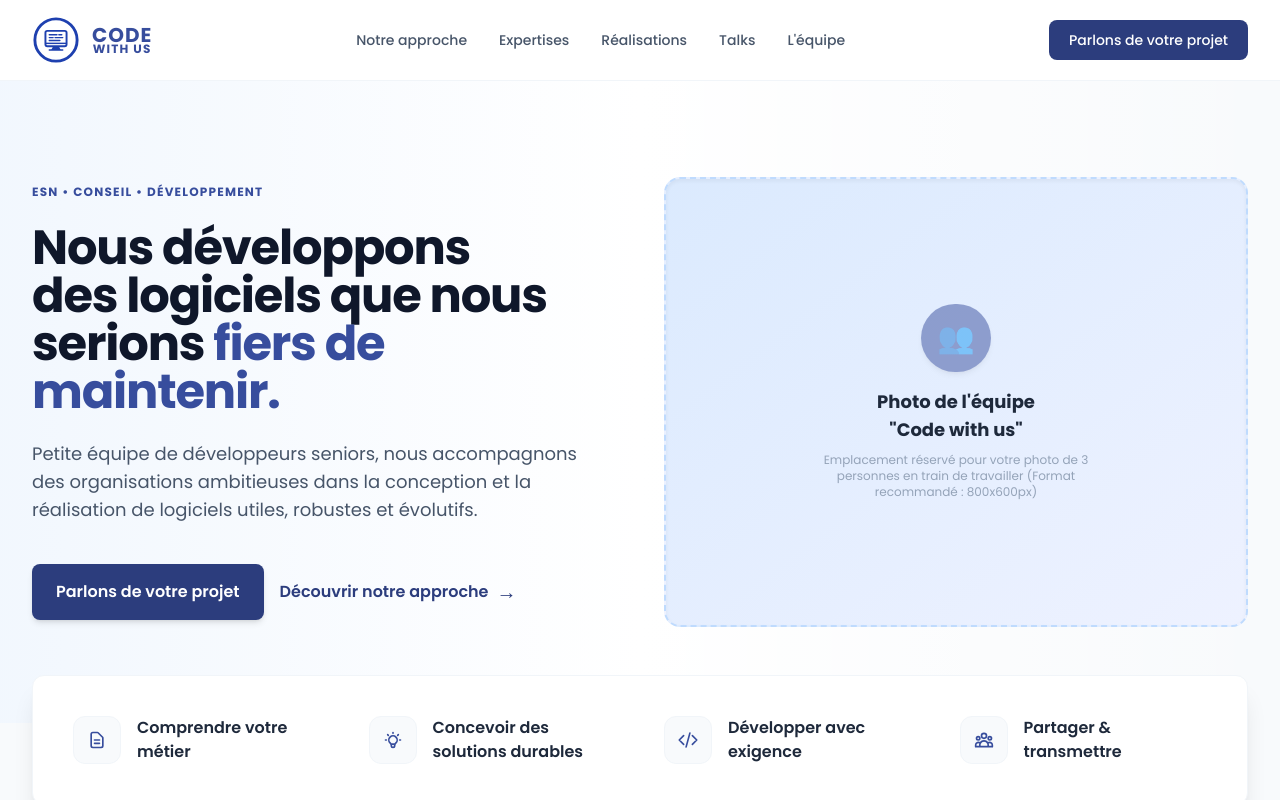
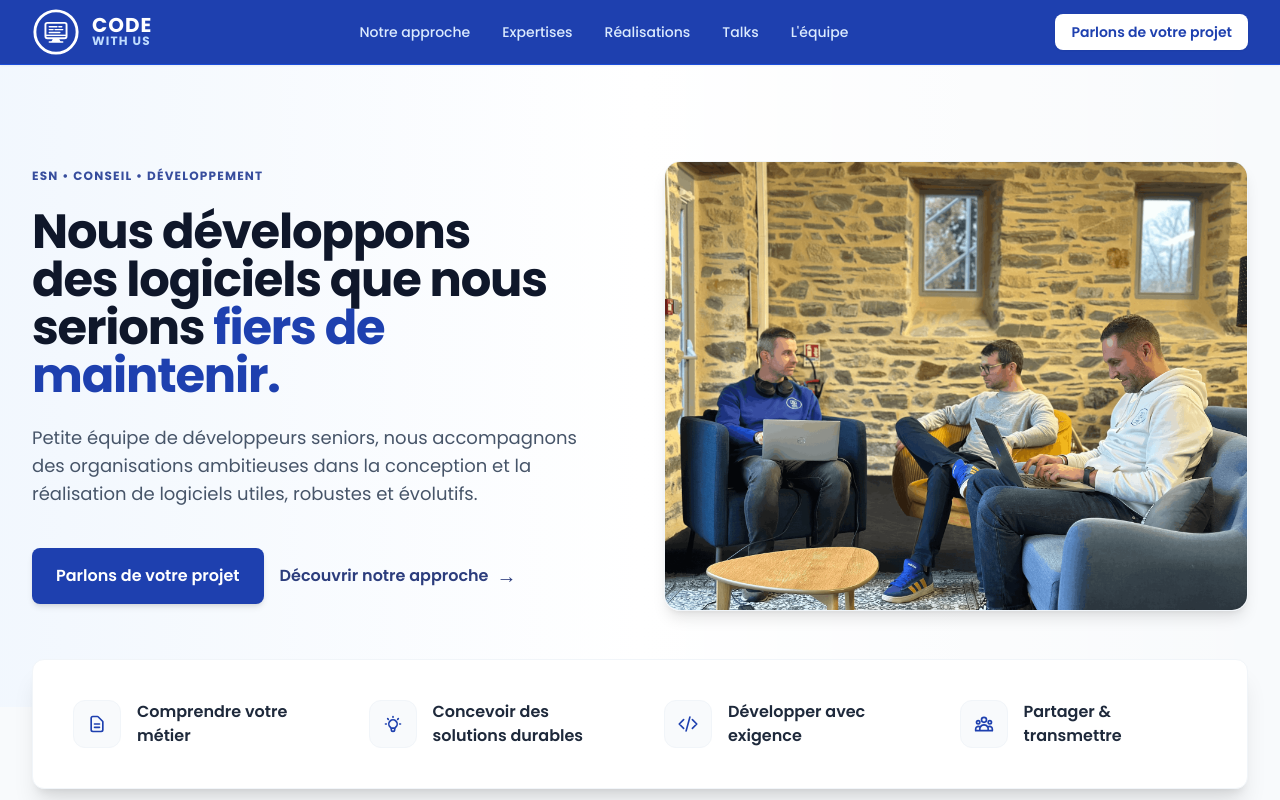
Before and after one commit to Code-with-us-fr/website, an Astro site in the folder astro/: page /website/ in a window 1280 px wide. Shown: the top 800 px of the page. Built offline with nearby package versions, Linux system fonts and the light colour scheme; Astro itself is replaced by a stand-in of ours.

Commit message:
Astro brand new website blue header version

```diff
--- a/astro/src/components/Expertises.astro
+++ b/astro/src/components/Expertises.astro
@@ -18,7 +18,7 @@ const baseUrl = import.meta.env.BASE_URL.replace(/\/$/, "");
         {expertises.map((exp) => (
                 <div class="bg-white p-6 rounded-xl border border-slate-100 shadow-sm hover:shadow-md transition-all duration-200 flex flex-col justify-between group cursor-pointer">
                     <div class="space-y-4">
-                        <div class="text-esn-blue bg-slate-50 group-hover:bg-esn-blue group-hover:text-white transition-colors duration-200 w-12 h-12 flex items-center justify-center rounded-xl">
+                        <div class="text-[#1e40af] bg-slate-50 group-hover:bg-[#1e40af] group-hover:text-white transition-colors duration-200 w-12 h-12 flex items-center justify-center rounded-xl">
                             {exp.id === 'dev' && (
                                     <svg class="w-6 h-6" fill="none" stroke="currentColor" stroke-width="2" viewBox="0 0 24 24">
                                         <path stroke-linecap="round" stroke-linejoin="round" d="M17.25 6.75L22.5 12l-5.25 5.25m-10.5 0L1.5 12l5.25-5.25m7.5-3l-4.5 16.5" />
@@ -58,9 +58,6 @@ const baseUrl = import.meta.env.BASE_URL.replace(/\/$/, "");
                         <h3 class="font-bold text-slate-900 text-lg group-hover:text-esn-blue transition-colors duration-200">
                             {exp.title}
                         </h3>
-                        <p class="text-sm text-slate-500 leading-relaxed">
-                            {exp.desc}
-                        </p>
                     </div>
                 </div>
         ))}
--- a/astro/src/components/Footer.astro
+++ b/astro/src/components/Footer.astro
@@ -1,6 +1,7 @@
 ---
 const baseUrl = import.meta.env.BASE_URL.replace(/\/$/, "");
 const currentYear = new Date().getFullYear();
+const logoUrl = `${baseUrl}/images/logo-blanc.svg`;
 ---
 
 <footer class="bg-slate-900 text-slate-400 border-t border-slate-800 font-sans">
@@ -9,9 +10,16 @@ const currentYear = new Date().getFullYear();
         <div class="grid grid-cols-1 md:grid-cols-4 gap-8 md:gap-12 mb-12">
             <!-- Colonne 1 : Brand & Pitch -->
             <div class="md:col-span-2 space-y-4">
-                <a href={`${baseUrl}/`} class="text-white font-bold text-lg tracking-tight flex items-center gap-2 group">
-                    <span class="text-esn-blue font-black">&lt;/&gt;</span>
-                    <span>Code with us</span>
+                <a href={`${baseUrl}/`} class="flex items-center gap-3 group transition-transform duration-200 select-none">
+                    <img
+                            src={logoUrl}
+                            alt="Code With Us Logo"
+                            class="w-10 h-10 object-contain shrink-0"
+                    />
+                    <!-- Nom de la marque sur une seule ligne et en plus gros -->
+                    <span class="font-black text-lg text-white tracking-wide leading-none uppercase">
+                        Code with us
+                    </span>
                 </a>
                 <p class="text-sm text-slate-400 max-w-sm leading-relaxed">
                     Par les devs, pour les devs. Entreprise de Services Numériques spécialisée dans la conception de solutions durables et le développement de logiciels d'excellence.
--- a/astro/src/components/Header.astro
+++ b/astro/src/components/Header.astro
@@ -1,74 +1,101 @@
 ---
-// src/components/Header.astro
+// Récupère la base configurée pour GitHub Pages
 const baseUrl = import.meta.env.BASE_URL.replace(/\/$/, "");
+// Chemin vers l'image dans le dossier public
+const logoUrl = `${baseUrl}/images/logo-blanc.svg`;
 ---
 
-<header class="bg-white border-b border-slate-100 sticky top-0 z-50">
-    <div class="max-w-7xl mx-auto px-4 sm:px-6 lg:px-8 h-20 flex items-center justify-between">
-        <!-- Zone Logo à la place de l'ancien texte et des </> -->
-        <a href="/" class="flex items-center gap-3 group transition-transform duration-200">
+<header class="bg-[#1e40af] border-b border-blue-700 sticky top-0 z-50 shadow-sm transition-colors duration-300">
+    <div class="max-w-7xl mx-auto px-4 sm:px-6 lg:px-8 h-16 flex items-center justify-between relative">
+
+        <!-- 1. ZONE LOGO -->
+        <a href={`${baseUrl}/`} class="flex items-center gap-3 group transition-transform duration-200 shrink-0">
             <img
-                    src="/website/images/logo.svg"
+                    src={logoUrl}
                     alt="Code With Us Logo"
                     class="w-12 h-12 object-contain"
             />
-            <!-- Optionnel : Vous pouvez masquer le texte sur mobile et le laisser sur desktop si besoin -->
-            <div class="flex flex-col justify-center select-none text-center">
-                <span class="font-black text-xl text-esn-blue tracking-wider leading-none">
+
+            <!-- Texte sur 2 lignes -->
+            <div class="flex flex-col justify-center select-none text-left">
+                <span class="font-black text-xl text-white tracking-wider leading-none">
                   CODE
                 </span>
-                <span class="font-bold text-xs text-esn-blue tracking-widest leading-none -mt-0.5">
+                <span class="font-bold text-xs text-blue-200 tracking-widest -mt-0.5">
                   WITH US
                 </span>
             </div>
         </a>
 
-        <nav class="hidden md:flex items-center gap-8 text-sm font-medium text-slate-600">
-            <a href={`${baseUrl}/#approche`} class="hover:text-esn-blue transition-colors duration-150 relative py-1 after:content-[''] after:absolute after:w-full after:scale-x-0 after:h-[2px] after:bottom-0 after:left-0 after:bg-esn-blue-dark after:origin-bottom-right after:transition-transform after:duration-200 hover:after:scale-x-100 hover:after:origin-bottom-left">Notre approche</a>
-            <a href={`${baseUrl}/#expertises`} class="hover:text-esn-blue transition-colors duration-150 relative py-1 after:content-[''] after:absolute after:w-full after:scale-x-0 after:h-[2px] after:bottom-0 after:left-0 after:bg-esn-blue-dark after:origin-bottom-right after:transition-transform after:duration-200 hover:after:scale-x-100 hover:after:origin-bottom-left">Expertises</a>
-            <a href={`${baseUrl}/#realisations`} class="hover:text-esn-blue transition-colors duration-150 relative py-1 after:content-[''] after:absolute after:w-full after:scale-x-0 after:h-[2px] after:bottom-0 after:left-0 after:bg-esn-blue-dark after:origin-bottom-right after:transition-transform after:duration-200 hover:after:scale-x-100 hover:after:origin-bottom-left">Réalisations</a>
-            <a href={`${baseUrl}/#talks`} class="hover:text-esn-blue transition-colors duration-150 relative py-1 after:content-[''] after:absolute after:w-full after:scale-x-0 after:h-[2px] after:bottom-0 after:left-0 after:bg-esn-blue-dark after:origin-bottom-right after:transition-transform after:duration-200 hover:after:scale-x-100 hover:after:origin-bottom-left">Talks</a>
-            <a href={`${baseUrl}/equipe`} class="hover:text-esn-blue transition-colors duration-150 relative py-1 after:content-[''] after:absolute after:w-full after:scale-x-0 after:h-[2px] after:bottom-0 after:left-0 after:bg-esn-blue-dark after:origin-bottom-right after:transition-transform after:duration-200 hover:after:scale-x-100 hover:after:origin-bottom-left">L'équipe</a>
+        <!-- 2. NAVIGATION DESKTOP (Changement de md: à lg:) -->
+        <nav class="hidden lg:flex items-center gap-6 xl:gap-8 text-sm font-medium">
+            <a href={`${baseUrl}/#approche`} class="text-blue-100 hover:text-white transition-colors duration-200 relative after:absolute after:bottom-[-4px] after:left-0 after:w-0 after:h-[2px] after:bg-white hover:after:w-full after:transition-all after:duration-300 whitespace-nowrap">Notre approche</a>
+            <a href={`${baseUrl}/#expertises`} class="text-blue-100 hover:text-white transition-colors duration-200 relative after:absolute after:bottom-[-4px] after:left-0 after:w-0 after:h-[2px] after:bg-white hover:after:w-full after:transition-all after:duration-300 whitespace-nowrap">Expertises</a>
+            <a href={`${baseUrl}/#realisations`} class="text-blue-100 hover:text-white transition-colors duration-200 relative after:absolute after:bottom-[-4px] after:left-0 after:w-0 after:h-[2px] after:bg-white hover:after:w-full after:transition-all after:duration-300 whitespace-nowrap">Réalisations</a>
+            <a href={`${baseUrl}/#talks`} class="text-blue-100 hover:text-white transition-colors duration-200 relative after:absolute after:bottom-[-4px] after:left-0 after:w-0 after:h-[2px] after:bg-white hover:after:w-full after:transition-all after:duration-300 whitespace-nowrap">Talks</a>
+            <a href={`${baseUrl}/equipe`} class="text-blue-100 hover:text-white transition-colors duration-200 relative after:absolute after:bottom-[-4px] after:left-0 after:w-0 after:h-[2px] after:bg-white hover:after:w-full after:transition-all after:duration-300 whitespace-nowrap">L'équipe</a>
         </nav>
 
-        <div class="hidden md:block">
-            <a href="mailto:contact@codewithus.fr" class="bg-esn-blue-dark text-white px-5 py-2.5 rounded-lg font-medium text-sm hover:bg-esn-blue transition">
+        <!-- 3. BOUTON CTA DESKTOP (Changement de md: à lg: et ajout de shrink-0) -->
+        <div class="hidden lg:block shrink-0">
+            <a
+                    href={`${baseUrl}/#contact`}
+                    class="bg-white text-[#1e40af] font-semibold text-sm px-4 py-2 rounded-lg hover:bg-blue-50 transition-all duration-200 shadow-sm whitespace-nowrap"
+            >
                 Parlons de votre projet
             </a>
         </div>
 
-        <button id="mobile-menu-btn" class="md:hidden text-slate-700 focus:outline-none p-2" aria-label="Menu">
-            <svg class="w-6 h-6" fill="none" stroke="currentColor" viewBox="0 0 24 24"><path stroke-linecap="round" stroke-linejoin="round" stroke-width="2" d="M4 6h16M4 12h16M4 18h16"></path></svg>
+        <!-- BUTTON MOBILE (Changement de md:hidden à lg:hidden) -->
+        <button id="mobile-menu-btn" class="lg:hidden text-blue-100 hover:text-white focus:outline-none p-2 rounded-lg transition-colors" aria-label="Menu">
+            <!-- Icône Menu Hamburger -->
+            <svg id="hamburger-icon" class="w-6 h-6" fill="none" stroke="currentColor" viewBox="0 0 24 24">
+                <path stroke-linecap="round" stroke-linejoin="round" stroke-width="2" d="M4 6h16M4 12h16M4 18h16"></path>
+            </svg>
+            <!-- Icône Fermer "X" -->
+            <svg id="close-icon" class="w-6 h-6 hidden" fill="none" stroke="currentColor" viewBox="0 0 24 24">
+                <path stroke-linecap="round" stroke-linejoin="round" stroke-width="2" d="M6 18L18 6M6 6l12 12"></path>
+            </svg>
         </button>
-    </div>
 
-    <div id="mobile-menu" class="hidden md:hidden bg-white border-b border-slate-200 px-4 pt-2 pb-4 space-y-1 shadow-lg">
-        <a href={`${baseUrl}/#approche`} class="block text-slate-700 font-medium py-2.5 px-3 rounded-lg hover:bg-slate-50 hover:text-esn-blue transition">Notre approche</a>
-        <a href={`${baseUrl}/#expertises`} class="block text-slate-700 font-medium py-2.5 px-3 rounded-lg hover:bg-slate-50 hover:text-esn-blue transition">Expertises</a>
-        <a href={`${baseUrl}/#realisations`} class="block text-slate-700 font-medium py-2.5 px-3 rounded-lg hover:bg-slate-50 hover:text-esn-blue transition">Réalisations</a>
-        <a href={`${baseUrl}/#talks`} class="block text-slate-700 font-medium py-2.5 px-3 rounded-lg hover:bg-slate-50 hover:text-esn-blue transition">Talks</a>
-        <a href={`${baseUrl}/equipe`} class="block text-slate-700 font-medium py-2.5 px-3 rounded-lg hover:bg-slate-50 hover:text-esn-blue transition">L'équipe</a>
+        <!-- MENU MOBILE DEROULANT (Changement de md:hidden à lg:hidden) -->
+        <div id="mobile-menu" class="hidden lg:hidden absolute top-16 left-0 right-0 bg-[#1e40af] border-b border-blue-700 px-4 pt-2 pb-6 space-y-1 shadow-xl z-50">
+            <a href={`${baseUrl}/#approche`} class="block text-blue-100 font-medium py-2.5 px-3 rounded-lg hover:bg-blue-800 hover:text-white transition">Notre approche</a>
+            <a href={`${baseUrl}/#expertises`} class="block text-blue-100 font-medium py-2.5 px-3 rounded-lg hover:bg-blue-800 hover:text-white transition">Expertises</a>
+            <a href={`${baseUrl}/#realisations`} class="block text-blue-100 font-medium py-2.5 px-3 rounded-lg hover:bg-blue-800 hover:text-white transition">Réalisations</a>
+            <a href={`${baseUrl}/#talks`} class="block text-blue-100 font-medium py-2.5 px-3 rounded-lg hover:bg-blue-800 hover:text-white transition">Talks</a>
+            <a href={`${baseUrl}/equipe`} class="block text-blue-100 font-medium py-2.5 px-3 rounded-lg hover:bg-blue-800 hover:text-white transition">L'équipe</a>
 
-        <div class="pt-2 px-3">
-            <a href="mailto:contact@codewithus.fr" class="block bg-esn-blue text-white text-center py-2.5 rounded-lg font-semibold hover:bg-esn-blue-dark transition shadow-sm">
-                Parlons de votre projet
-            </a>
+            <div class="pt-4 px-3">
+                <a href={`${baseUrl}/#contact`} class="block bg-white text-[#1e40af] text-center py-2.5 rounded-lg font-semibold hover:bg-blue-50 transition shadow-md">
+                    Parlons de votre projet
+                </a>
+            </div>
         </div>
+
     </div>
 </header>
 
 <script>
     const btn = document.getElementById('mobile-menu-btn');
     const menu = document.getElementById('mobile-menu');
+    const hamburgerIcon = document.getElementById('hamburger-icon');
+    const closeIcon = document.getElementById('close-icon');
 
-    btn?.addEventListener('click', () => {
+    function toggleMenu() {
         menu?.classList.toggle('hidden');
-    });
+        hamburgerIcon?.classList.toggle('hidden');
+        closeIcon?.classList.toggle('hidden');
+    }
+
+    btn?.addEventListener('click', toggleMenu);
 
     const links = menu?.querySelectorAll('a');
     links?.forEach(link => {
         link.addEventListener('click', () => {
             menu?.classList.add('hidden');
+            hamburgerIcon?.classList.remove('hidden');
+            closeIcon?.classList.add('hidden');
         });
     });
 </script>
--- a/astro/src/components/Hero.astro
+++ b/astro/src/components/Hero.astro
@@ -1,6 +1,9 @@
 ---
 // src/components/Hero.astro
 const baseUrl = import.meta.env.BASE_URL.replace(/\/$/, "");
+
+// Chemin vers l'image dans le dossier public
+const teamImageUrl = `${baseUrl}/images/team2.png`;
 ---
 
 <section class="relative bg-gradient-to-r from-blue-50/70 via-white to-transparent overflow-hidden pt-16 pb-24 md:py-24">
@@ -12,7 +15,7 @@ const baseUrl = import.meta.env.BASE_URL.replace(/\/$/, "");
             </p>
 
             <h1 class="text-3xl sm:text-4xl md:text-4xl lg:text-5xl font-bold text-slate-900 tracking-tight leading-[1.2] md:leading-[1.15]">
-                Nous développons <br class="hidden lg:inline"/>des logiciels que nous serions <span class="text-esn-blue font-extrabold">fiers de maintenir.</span>
+                Nous développons <br class="hidden lg:inline"/>des logiciels que nous serions <span class="text-[#1e40af] font-extrabold">fiers de maintenir.</span>
             </h1>
 
             <p class="text-slate-600 text-base md:text-lg leading-relaxed max-w-xl">
@@ -22,7 +25,7 @@ const baseUrl = import.meta.env.BASE_URL.replace(/\/$/, "");
             <div class="flex flex-col sm:flex-row gap-4 pt-4">
                 <a
                         href="mailto:contact@codewithus.fr"
-                        class="bg-esn-blue-dark text-white text-center px-6 py-4 rounded-lg font-semibold hover:bg-esn-blue transition shadow-md"
+                        class="bg-[#1e40af] text-white text-center px-6 py-4 rounded-lg font-semibold hover:bg-esn-blue-dark transition shadow-md"
                 >
                     Parlons de votre projet
                 </a>
@@ -35,17 +38,16 @@ const baseUrl = import.meta.env.BASE_URL.replace(/\/$/, "");
             </div>
         </div>
 
+        {/* Colonne de droite : Image statique depuis le dossier public */}
         <div class="hidden sm:block md:col-span-6 relative h-[350px] md:h-[450px]">
-            <div class="w-full h-full bg-gradient-to-br from-blue-100 to-indigo-50 border-2 border-dashed border-blue-200 rounded-2xl flex flex-col items-center justify-center p-8 text-center shadow-inner">
-                <div class="bg-esn-blue text-white p-4 rounded-full text-3xl mb-4 shadow-md animate-pulse">
-                    👥
-                </div>
-                <p class="font-bold text-slate-800 text-lg">
-                    Photo de l'équipe <br class="hidden md:inline"/>"Code with us"
-                </p>
-                <p class="text-xs text-slate-400 mt-2 max-w-xs">
-                    Emplacement réservé pour votre photo de 3 personnes en train de travailler (Format recommandé : 800x600px)
-                </p>
+            <div class="w-full h-full rounded-2xl overflow-hidden shadow-lg border border-slate-100">
+                <img
+                        src={teamImageUrl}
+                        alt="L'équipe Code with us en pleine session de développement et de conception"
+                        loading="eager"
+                        decoding="async"
+                        class="w-full h-full object-cover transform hover:scale-101 transition duration-500"
+                />
             </div>
         </div>
 
--- a/astro/src/components/Pillars.astro
+++ b/astro/src/components/Pillars.astro
@@ -7,7 +7,7 @@ import pillars from '../data/pillars.json';
         {pillars.map((pillar) => (
                 <div class="flex items-center gap-4 p-2">
                     <!-- Conteneur d'icône calibré et harmonisé sur votre identité -->
-                    <div class="bg-slate-50 text-esn-blue p-3 rounded-xl shrink-0 flex items-center justify-center w-12 h-12 border border-slate-100">
+                    <div class="bg-slate-50 text-[#1e40af] p-3 rounded-xl shrink-0 flex items-center justify-center w-12 h-12 border border-slate-100">
                         {pillar.id === 'metier' && (
                                 <svg class="w-5 h-5" fill="none" stroke="currentColor" stroke-width="2" viewBox="0 0 24 24">
                                     <path stroke-linecap="round" stroke-linejoin="round" d="M9 12h6m-6 4h6m2 5H7a2 2 0 01-2-2V5a2 2 0 012-2h5.586a1 1 0 01.707.293l5.414 5.414a1 1 0 01.293.707V19a2 2 0 01-2 2z" />
--- a/astro/src/pages/equipe.astro
+++ b/astro/src/pages/equipe.astro
@@ -56,7 +56,7 @@ const baseUrl = import.meta.env.BASE_URL.replace(/\/$/, "");
 
                             {/* Identité */}
                             <div class="relative z-20">
-                                <h2 class="font-bold text-slate-900 text-lg group-hover:text-esn-blue transition-colors duration-150">
+                                <h2 class="font-bold text-slate-900 text-lg group-hover:text-[#1e40af] transition-colors duration-150">
                                     {membre.name}
                                 </h2>
                                 <p class="text-xs text-slate-400 font-medium font-mono mt-1">
@@ -80,7 +80,7 @@ const baseUrl = import.meta.env.BASE_URL.replace(/\/$/, "");
                 <div class="pt-2">
                     <a
                             href="mailto:contact@codewithus.fr"
-                            class="inline-flex bg-esn-blue text-white text-sm font-semibold px-5 py-2.5 rounded-lg hover:bg-esn-blue-dark transition shadow-sm"
+                            class="inline-flex bg-[#1e40af] text-white text-sm font-semibold px-5 py-2.5 rounded-lg hover:bg-esn-blue-dark transition shadow-sm"
                     >
                         Rejoindre l'aventure
                     </a>
```
Also changed, not shown: astro/public/images/logo-blanc.svg (added), astro/public/images/team.png (added), astro/public/images/team2.png (added).
